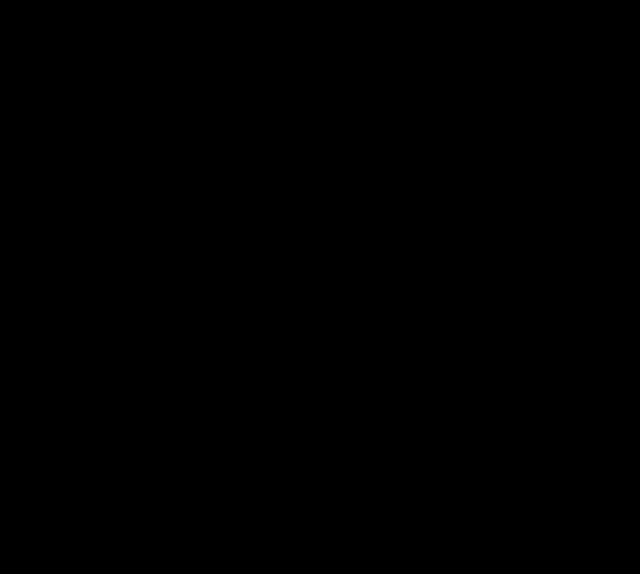
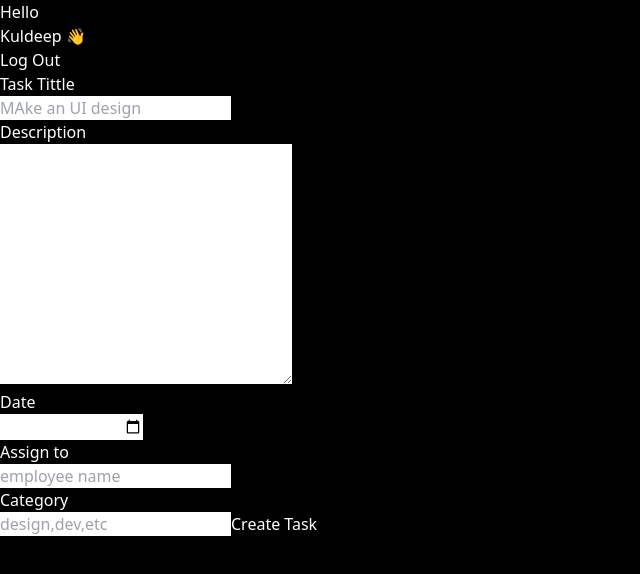
Before and after one commit to KuldeepJha5176/Employe-managenent-system, a React (Vite) app: page / in a window 1280 px wide. Shown: the top 574 px of the page, without its empty margins (0-640 px from the left). Built offline with nearby package versions, Linux system fonts and the light colour scheme.

Commit message:
Creating Admin Dashboard

```diff
--- a/src/components/Dashboards/Admin.jsx
+++ b/src/components/Dashboards/Admin.jsx
@@ -1,9 +1,25 @@
 import React from 'react'
+import Header from '../Structure/Header'
 
 const Admin = () => {
   return (
-    <div>
-
+    <div className='h-screen w-full p-10'>
+      <Header/>
+      <div>
+       <form>
+        <h3>Task Tittle</h3>
+        <input type='text' placeholder='MAke an UI design'/>
+        <h3>Description</h3>
+        <textarea name='"' id='"' cols="30" rows="10"></textarea>
+        <h3>Date</h3>
+        <input type='date' />
+        <h3>Assign to</h3>
+        <input type='text' placeholder='employee name'/>
+        <h3>Category</h3>
+        <input type='text' placeholder='design,dev,etc'/>
+        <button>Create Task</button>
+       </form>
+      </div>
     </div>
   )
 }
```
